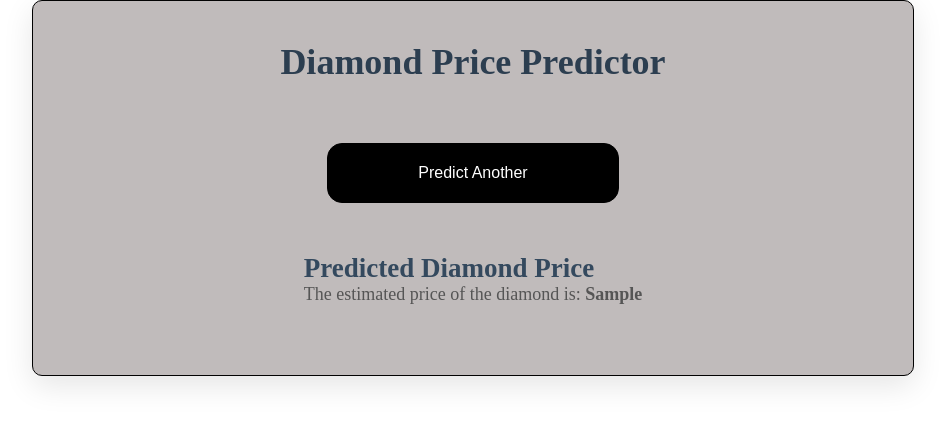
After one commit to pankajsingh016/Diamond-Price-Prediction, a Flask app: template templates/final.html in a window 1280 px wide. The commit adds this page. Shown: the top 425 px of the page, without its empty margins (167-1112 px from the left). Run offline with Flask 3, Linux system fonts and the light colour scheme; the template is opened without the code that fills it: most values are stand-ins (such as "Sample title", 1, 10 or a date in 2020).

Commit message:
completed project with proper front-end

```diff
--- a/application.py
+++ b/application.py
@@ -13,7 +13,6 @@ def home_page():
     return render_template('index.html')
 
 @app.route('/predict',methods=['GET','POST'])
-
 def predict_datapoint():
     if request.method=='GET':
         return render_template('form.html')
@@ -36,7 +35,7 @@ def predict_datapoint():
 
         results=round(pred[0],2)
 
-        return render_template('form.html',final_result=results)
+        return render_template('final.html',final_result=results)
 
 
 if __name__=="__main__":
--- /dev/null
+++ b/static/stylesheets/index.css
@@ -0,0 +1,88 @@
+* {
+  margin: 0px;
+  padding: 0px;
+}
+
+.main {
+  display: flex;
+  flex-direction: column;
+  justify-content: center;
+  align-items: center;
+  padding: 40px;
+  margin: auto;
+  max-width: 800px;
+  color: white;
+  font-size: large;
+  background-color: #c0bbbb;
+  border: 1px solid rgb(2, 2, 2);
+  border-radius: 10px;
+  box-shadow: 0 10px 30px rgba(0, 0, 0, 0.1);
+}
+
+.submit-btn {
+  margin: 30px;
+  border: 1px solid black;
+  border-radius: 15px;
+  padding: 20px 90px;
+  color: white;
+  font-size: medium;
+  background-color: black;
+}
+
+.container {
+  background: #ffffff;
+  margin: auto;
+  align-items: center;
+  padding: 40px;
+  border-radius: 12px;
+  box-shadow: 0 10px 30px rgba(0, 0, 0, 0.1);
+  max-width: 800px;
+  width: 100%;
+  line-height: 1.8;
+}
+
+h1 {
+  text-align: center;
+  color: #2c3e50;
+  margin-bottom: 30px;
+}
+
+h2 {
+  color: #34495e;
+  margin-top: 20px;
+}
+
+p {
+  color: #555;
+}
+
+ul {
+  list-style: none;
+  padding: 0;
+}
+
+ul li {
+  background: #5c67f2;
+  color: white;
+  margin: 8px 0;
+  padding: 10px;
+  border-radius: 8px;
+}
+
+section {
+  margin-bottom: 30px;
+}
+
+@media (max-width: 600px) {
+  .container {
+    padding: 20px;
+  }
+
+  h1 {
+    font-size: 24px;
+  }
+
+  h2 {
+    font-size: 20px;
+  }
+}
--- /dev/null
+++ b/templates/final.html
@@ -0,0 +1,26 @@
+<!DOCTYPE html>
+<html lang="en">
+
+<head>
+    <meta charset="UTF-8">
+    <meta name="viewport" content="width=device-width, initial-scale=1.0">
+    <title>Diamond Price Predictor</title>
+    <link rel="stylesheet" href="{{url_for('static',filename='stylesheets/index.css')}}">
+</head>
+
+<body>
+    <div class="main">
+        <h1>Diamond Price Predictor</h1>
+        <form action="/predict" ,method='GET'>
+            <button type="submit" class="submit-btn">Predict Another</button>
+        </form>
+        <section class="result">
+            <h2>Predicted Diamond Price</h2>
+            <p>The estimated price of the diamond is: <strong>{{ final_result }}</strong></p>
+        </section>
+    </div>
+
+
+</body>
+
+</html>
```
Also changed, not shown: static/stylesheets/style.css (added, +85 -0 lines), templates/form.html (+21 -14 lines), templates/index.html (+48 -1 lines), 11 other files.
